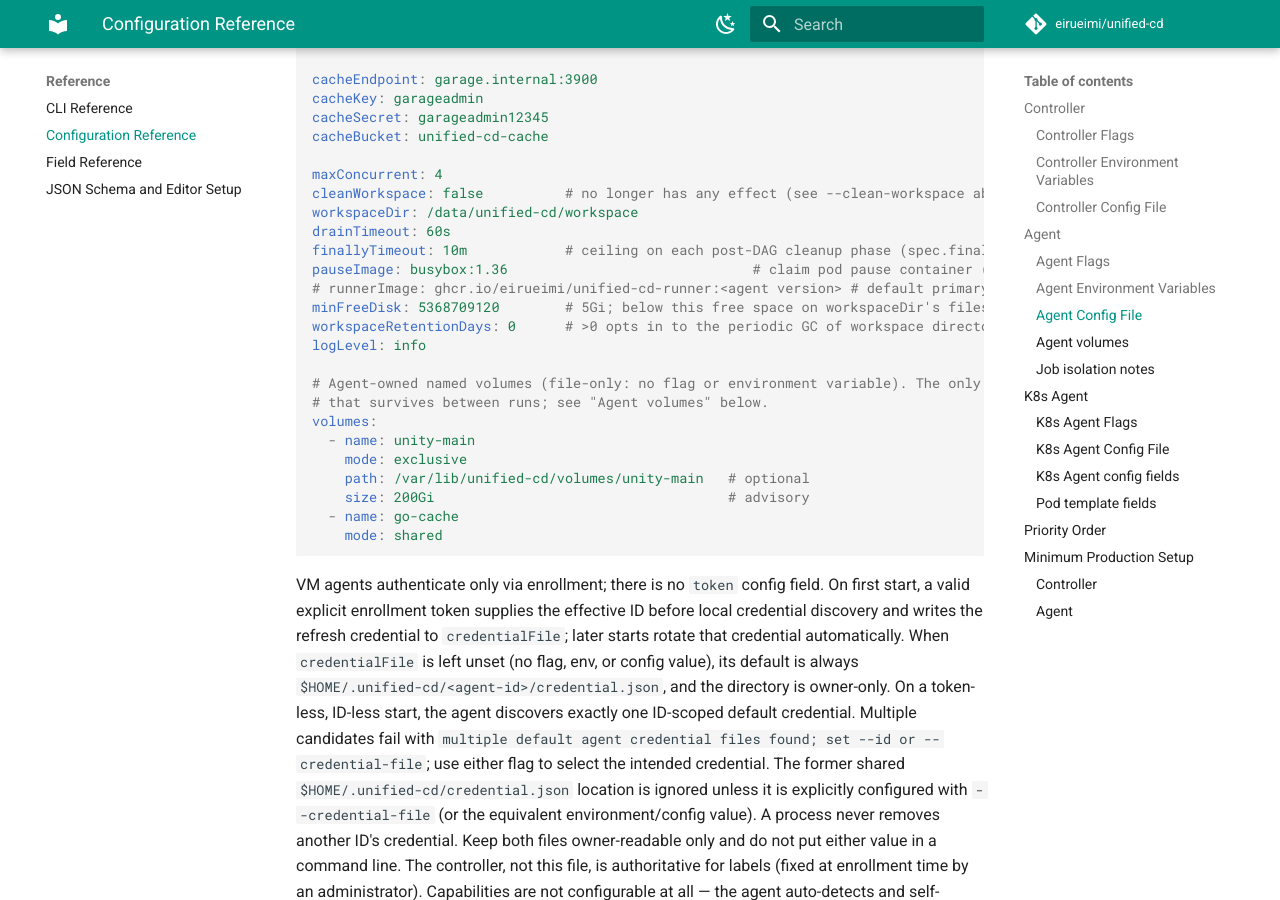
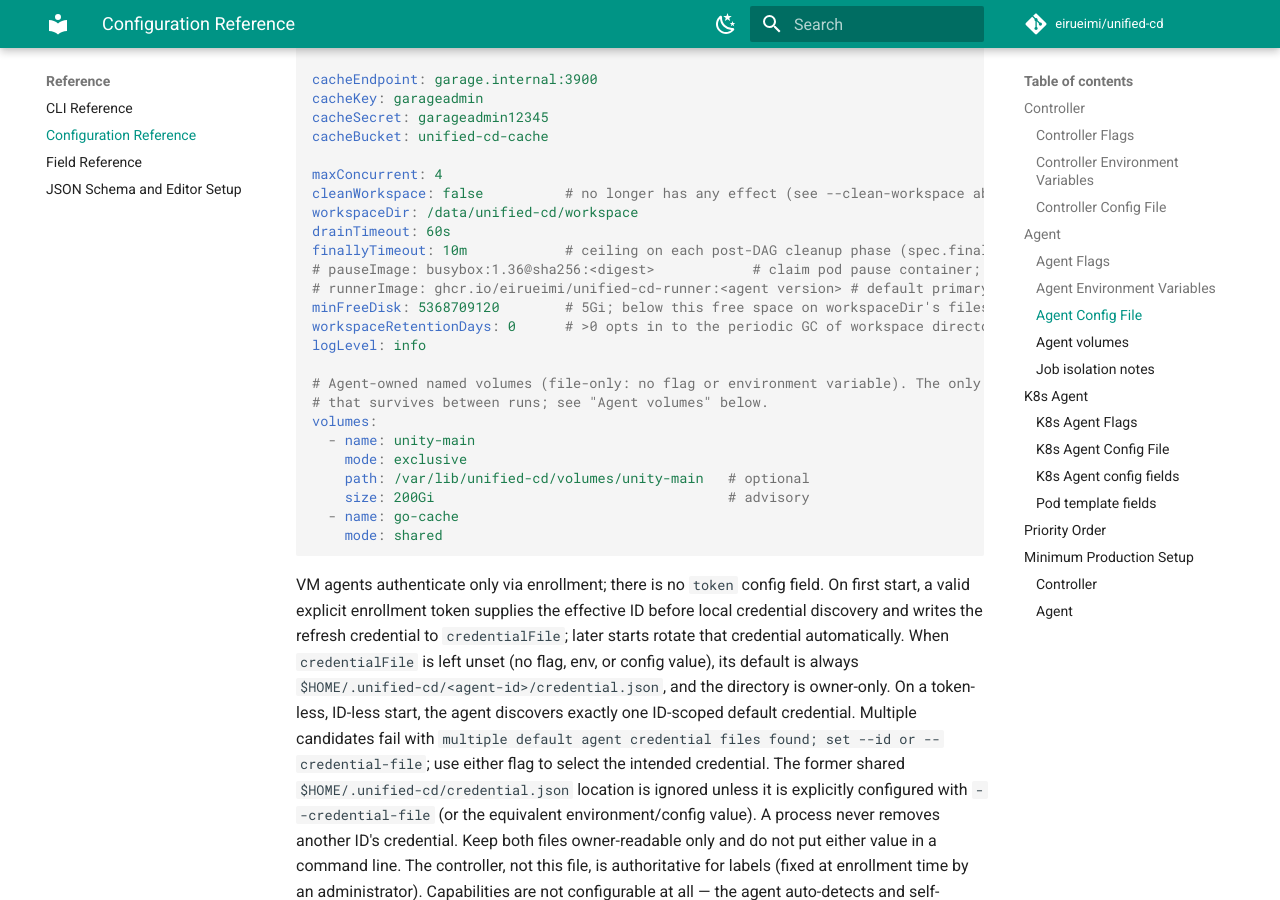
Before and after one commit to eirueimi/unified-cd, an MkDocs documentation site: the page built from docs/reference/configuration.md, in a window 1280 px wide and 900 px high, scrolled down 8247 px. Built offline with MkDocs 1.6.1 and Material for MkDocs 9.7.7, drawn with Linux system fonts in a browser that asks for light colours; comment, search, counter and statistics services are not loaded.

Commit message:
docs(configuration): do not offer a pauseImage example that drops the digest
The example was uncommented and labelled "default shown", with a note
beside it that the real default also carries a digest. Pasting it
therefore dropped the pin on busybox -- the one default image this
project still pins on purpose, and a supply-chain downgrade rather than
merely a stale tag.

Co-Authored-By: Claude Opus 5 <noreply@anthropic.com>

```diff
--- a/docs/reference/configuration.md
+++ b/docs/reference/configuration.md
@@ -232,7 +232,7 @@ cleanWorkspace: false          # no longer has any effect (see --clean-workspace
 workspaceDir: /data/unified-cd/workspace
 drainTimeout: 60s
 finallyTimeout: 10m            # ceiling on each post-DAG cleanup phase (spec.finally, and each post:/cache: drain); default shown
-pauseImage: busybox:1.36                              # claim pod pause container (default shown; the real default also carries a @sha256 digest)
+# pauseImage: busybox:1.36@sha256:<digest>            # claim pod pause container; left unset it keeps the shipped digest pin. Do not paste this without the digest: that would drop the pin on the one default image this project still pins
 # runnerImage: ghcr.io/eirueimi/unified-cd-runner:<agent version> # default primary container; left unset it follows the agent's own version. Do not paste a literal tag: it would stop following the agent
 minFreeDisk: 5368709120        # 5Gi; below this free space on workspaceDir's filesystem, stop claiming (0 = disabled, default)
 workspaceRetentionDays: 0      # >0 opts in to the periodic GC of workspace directories an agent crash left behind (0 = disabled, default)
```
